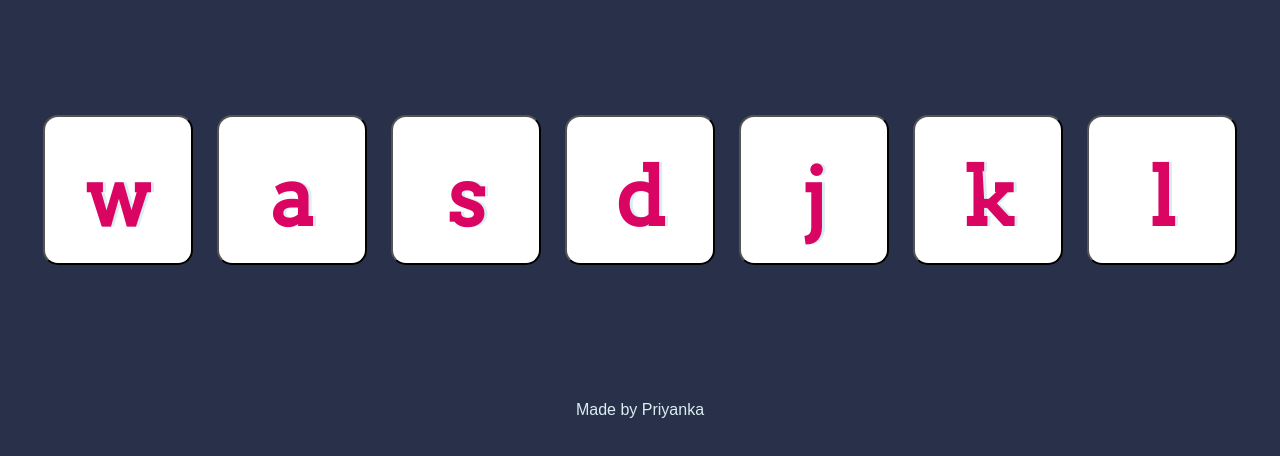
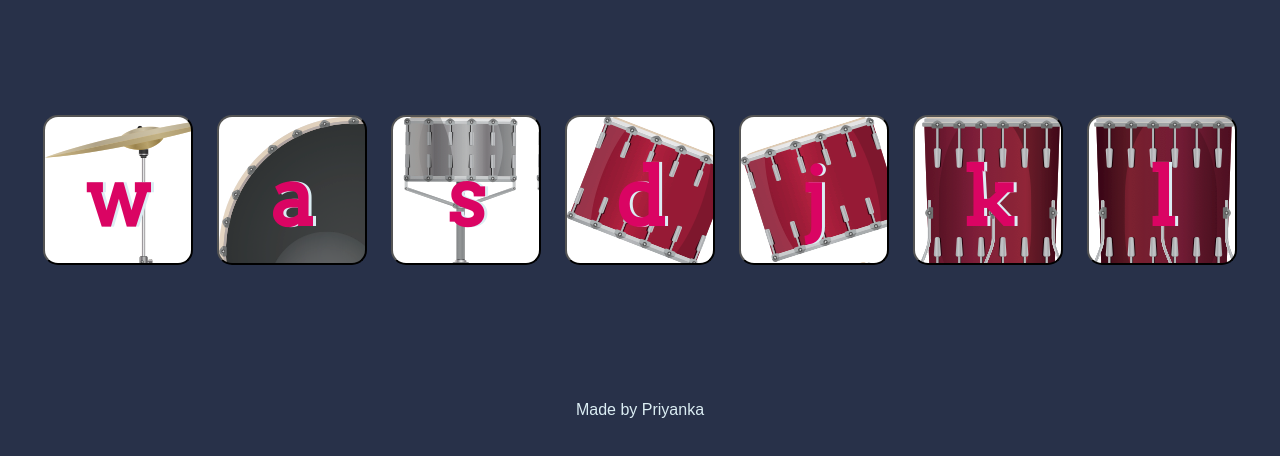
Before and after one commit to PriyankaMahajan16/Drum, a plain HTML site: page index.html in a window 1280 px wide. Shown: the part 174-630 px from the top of the page. Drawn offline with Linux system fonts and the light colour scheme.

Commit message:
background image

```diff
--- a/style.css
+++ b/style.css
@@ -13,6 +13,34 @@ h1 {
 footer {
   color: #DBEDF3;
   font-family: sans-serif;
+}
+
+.w {
+  background-image: url("images/crash.png");
+}
+
+.a {
+  background-image: url("images/kick.png");
+}
+
+.s {
+  background-image: url("images/snare.png");
+}
+
+.d {
+  background-image: url("images/tom1.png");
+}
+
+.j {
+  background-image: url("images/tom2.png");
+}
+
+.k {
+  background-image: url("images/tom3.png");
+}
+
+.l {
+  background-image: url("images/tom4.png");
 }
 
 .set {
```
